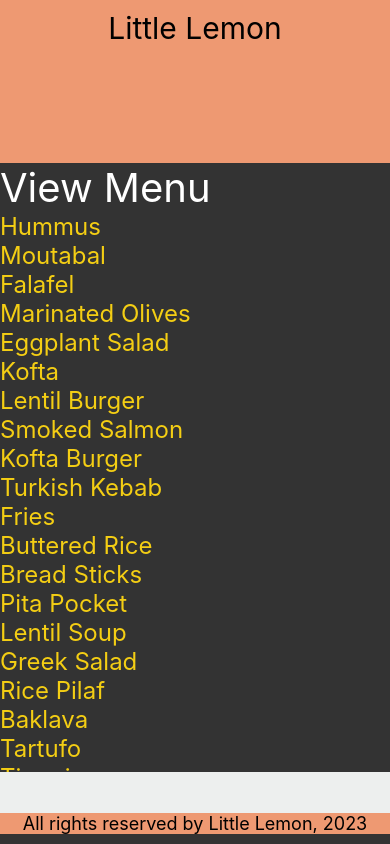
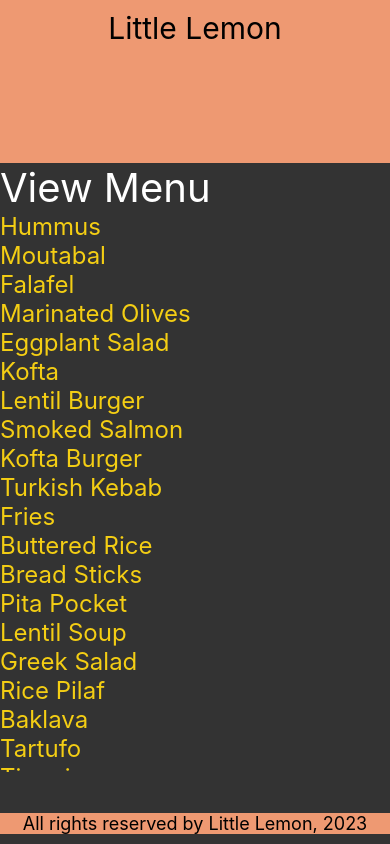
Before and after one commit to EvMad/a-react-native-sandbox, a React Native app in the folder LittleLemon/: screen / in a window 390 px wide. Built offline with nearby package versions, Linux system fonts and the light colour scheme.

Commit message:
updated background color for App.js

```diff
--- a/LittleLemon/App.js
+++ b/LittleLemon/App.js
@@ -25,7 +25,7 @@ export default function App() {
 const styles = StyleSheet.create({
   container: {
     flex: 1,
-    backgroundColor: '#EDEFEE',
+    backgroundColor: '#333333',
   },
   footer: {
     backgroundColor: '#333333',
```
